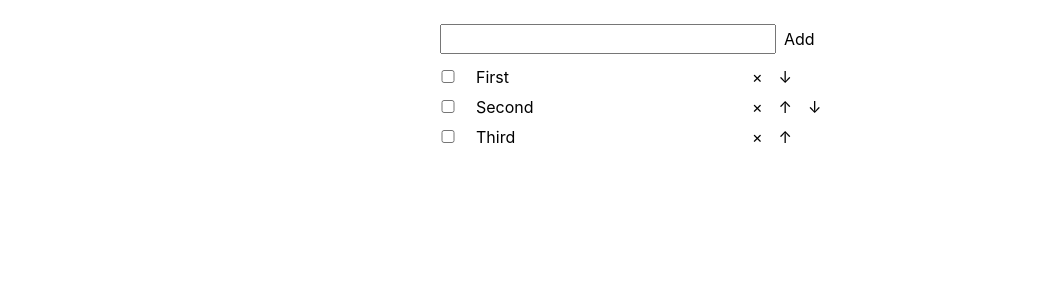
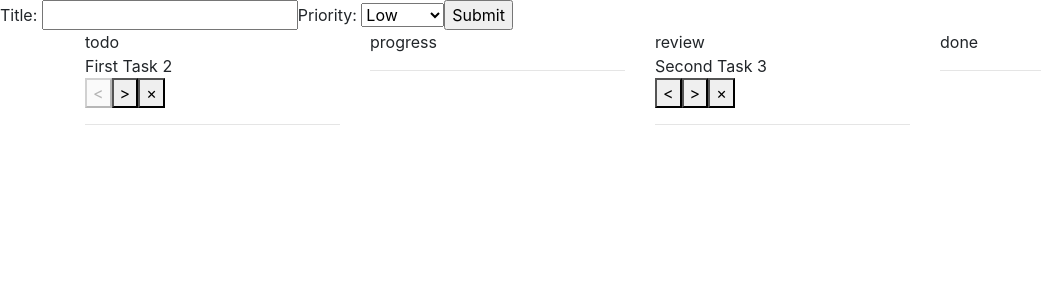
Before and after one commit to VictoriaRogo/cra, a React (Create React App) app: page / in a window 1280 px wide. Shown: the top 300 px of the page, without its empty margins (0-1041 px from the left). Built offline with nearby package versions, Linux system fonts and the light colour scheme.

Commit message:
Homework Kanban

```diff
--- a/package.json
+++ b/package.json
@@ -7,9 +7,12 @@
     "@testing-library/jest-dom": "^4.2.4",
     "@testing-library/react": "^9.5.0",
     "@testing-library/user-event": "^7.2.1",
+    "lodash": "^4.17.19",
     "react": "^16.13.1",
     "react-dom": "^16.13.1",
-    "react-scripts": "3.4.1"
+    "react-scripts": "3.4.1",
+    "uuid": "^8.3.0",
+    "uuidv4": "^6.2.2"
   },
   "scripts": {
     "start": "react-scripts start",
--- /dev/null
+++ b/src/cra7_kanban/Board.js
@@ -0,0 +1,21 @@
+import React from 'react';
+import Task from "./Task";
+import {get} from 'lodash';
+
+function Board(props) {
+    const tasks = get(props, 'tasks', []);
+    return (
+        <div>
+            Board
+            {props.status}
+            {
+                tasks
+                    .filter(el => el.status === props.status)
+                    .map(el => <Task task={el} key={el.id}/>)
+            }
+            <hr/>
+        </div>
+    );
+}
+
+export default Board;
--- /dev/null
+++ b/src/cra7_kanban/FormCreateTask.js
@@ -0,0 +1,12 @@
+import React from 'react';
+
+
+function FormCreateTask(props) {
+  return (
+    <div>
+
+    </div>
+  );
+}
+
+export default FormCreateTask;
--- /dev/null
+++ b/src/cra7_kanban/Task.js
@@ -0,0 +1,14 @@
+import React from 'react';
+
+
+function Task(props) {
+    return (
+        <div>
+            Task
+            {props.task.title}
+            {props.task.priority}
+        </div>
+    );
+}
+
+export default Task;
--- /dev/null
+++ b/src/homework9_kanban/App.js
@@ -0,0 +1,59 @@
+import React, {useState} from 'react';
+import FormCreateTask from "./FormCreateTask";
+import Board from "./Board";
+import {v4 as uuidv4} from 'uuid';
+
+const initialTasks = [
+    {
+        id: uuidv4(),
+        title: 'First Task',
+        priority: 2,
+        status: 'todo'
+    },
+    {
+        id: uuidv4(),
+        title: 'Second Task',
+        priority: 3,
+        status: 'review'
+    }
+];
+const statuses = ['todo', 'progress', 'review', 'done'];
+
+function App() {
+    const [tasks, setTasks] = useState(initialTasks);
+    const addTask = e => {
+        e.preventDefault();
+        const newTask = {
+            id: uuidv4(),
+            title: e.target[0].value,
+            priority: e.target[1].value,
+            status: 'todo'
+        };
+        e.target.reset();
+        setTasks([...tasks, newTask]);
+    };
+    const updateTask = () => {
+      setTasks([...tasks]);
+    };
+    return (
+        <div>
+            <FormCreateTask addTask={addTask}/>
+            <div className='container'>
+                <div className='row'>
+                    {
+                        statuses.map((el, index) =>
+                            <Board
+                                status={el}
+                                key={el}
+                                index={index}
+                                tasks={tasks}
+                                updateTask={updateTask}
+                            />)
+                    }
+                </div>
+            </div>
+        </div>
+    );
+}
+
+export default App;
--- /dev/null
+++ b/src/homework9_kanban/Board.js
@@ -0,0 +1,37 @@
+import React from 'react';
+import Task from "./Task";
+
+function Board({status, tasks=[], updateTask, index}) {
+    return (
+        <div className='col'>
+            {status}
+            {
+                tasks
+                    .filter(el => el.status === status)
+                    .map(el => <Task
+                        task={el}
+                        key={el.id}
+                        index={index}
+                        updateTask={updateTask}
+                        tasks={tasks}
+                    />)
+            }
+            <hr/>
+        </div>
+    );
+}
+
+export default Board;
+
+/*
+
+import {get} from 'lodash';
+
+function Board(props) {
+    const tasks = get(props, 'tasks', []);
+
+vs
+
+function Board({status, tasks=[]) {
+
+*/
--- /dev/null
+++ b/src/homework9_kanban/FormCreateTask.js
@@ -0,0 +1,20 @@
+import React from 'react';
+
+
+function FormCreateTask({addTask}) {
+    return (
+        <div>
+            <form onSubmit={addTask}>
+                Title: <input/>
+                Priority: <select>
+                <option value='1'>Low</option>
+                <option value='2'>Medium</option>
+                <option value='3'>High</option>
+            </select>
+                <input type='submit'/>
+            </form>
+        </div>
+    );
+}
+
+export default FormCreateTask;
--- /dev/null
+++ b/src/homework9_kanban/Task.js
@@ -0,0 +1,20 @@
+import React from 'react';
+
+const statuses = ['todo', 'progress', 'review', 'done'];
+
+function Task({task, updateTask, index, tasks}) {
+    return (
+        <div>
+            {task.title}
+            {' '}
+            {task.priority}
+            <div>
+                <button disabled={index === 0} onClick={() => {task.status = statuses[index-1]; updateTask()}}>&lt;</button>
+                <button disabled={index === 3} onClick={() => {task.status = statuses[index+1]; updateTask()}}>&gt;</button>
+                <button onClick={() => {tasks.splice(tasks.indexOf(task), 1); updateTask()}}>&times;</button>
+            </div>
+        </div>
+    );
+}
+
+export default Task;
--- a/src/index.js
+++ b/src/index.js
@@ -1,7 +1,7 @@
 import React from 'react';
 import ReactDOM from 'react-dom';
 import './index.css';
-import App from './homework7_2/App';
+import App from './homework9_kanban/App';
 import * as serviceWorker from './serviceWorker';
 
 console.log('--ReactDOM.render start');
```
Also changed, not shown: src/cra7_kanban/App.js (added, +39 -0 lines), src/homework8/App.js (added, +69 -0 lines), src/homework8_2/App.js (added, +68 -0 lines), 1 other file (tests, documents, lock files or other folders).
